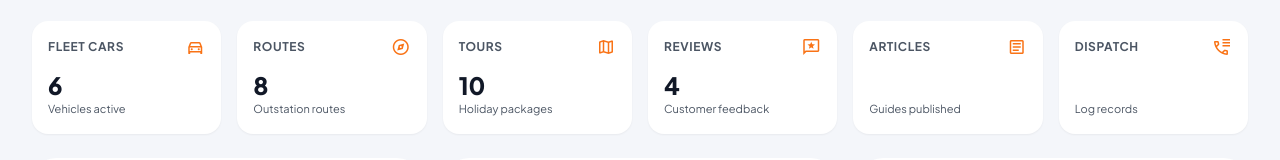
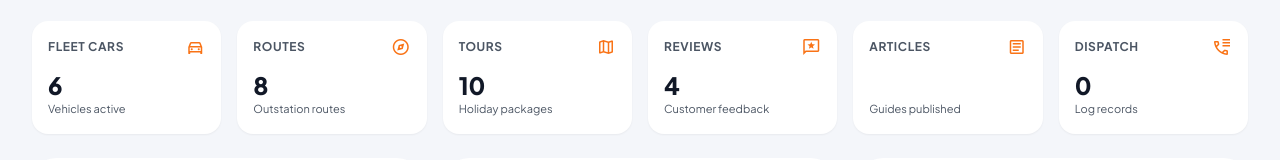
Before and after one commit to Rajan1129/DuttaTour-Travels, a React (Vite) app in the folder client/: page /admin in a window 1280 px wide. Shown: the part 150-310 px from the top of the page. Built offline with nearby package versions, Linux system fonts and the light colour scheme; sample sign-in values are in the browser's storage.

Commit message:
fix: permanently purge fake mock dispatch entries (Rajesh Kumar & Sunil Sharma) from Admin Dispatch Desk

```diff
--- a/client/src/data/business.js
+++ b/client/src/data/business.js
@@ -574,7 +574,16 @@ export function recordBookingInquiry({ name, phone, pickup, drop, car, date, not
   if (typeof window === "undefined") return;
   try {
     const raw = localStorage.getItem("dutta_admin_inquiries");
-    const list = raw ? JSON.parse(raw) : [];
+    const parsed = raw ? JSON.parse(raw) : [];
+    const list = Array.isArray(parsed)
+      ? parsed.filter(
+          (inq) =>
+            inq.id !== "inq-101" &&
+            inq.id !== "inq-102" &&
+            inq.name !== "Rajesh Kumar" &&
+            inq.name !== "Sunil Sharma"
+        )
+      : [];
     const newEntry = {
       id: "inq-" + Date.now(),
       date: date || new Date().toLocaleDateString("en-IN", { month: "short", day: "numeric", hour: "2-digit", minute: "2-digit" }),
@@ -602,6 +611,7 @@ export function resetAllData() {
     localStorage.removeItem("dutta_admin_tours");
     localStorage.removeItem("dutta_admin_stats");
     localStorage.removeItem("dutta_admin_testimonials");
+    localStorage.removeItem("dutta_admin_inquiries");
   }
   Object.keys(business).forEach((k) => delete business[k]);
   Object.assign(business, JSON.parse(JSON.stringify(defaultBusiness)));
--- a/client/src/pages/admin/AdminDashboard.jsx
+++ b/client/src/pages/admin/AdminDashboard.jsx
@@ -393,33 +393,24 @@ export default function AdminDashboard() {
   const [isEditingArticle, setIsEditingArticle] = useState(false);
   const [previewMode, setPreviewMode] = useState(false);
 
-  // 8. Inquiries / Dispatch Desk
+  // 8. Inquiries / Dispatch Desk (Real bookings only - zero fake mock entries)
   const [inquiries, setInquiries] = useState(() => {
+    try {
       const saved = localStorage.getItem("dutta_admin_inquiries");
-    return saved
-      ? JSON.parse(saved)
-      : [
-          {
-            id: "inq-101",
-            date: "Today, 10:15 AM",
-            name: "Rajesh Kumar",
-            phone: "+91 98160-XXXXX",
-            pickup: "Amb Andaura Vande Bharat Platform",
-            drop: "Chintpurni Devi Shrine",
-            car: "Toyota Innova Crysta",
-            status: "Confirmed",
-          },
-          {
-            id: "inq-102",
-            date: "Yesterday",
-            name: "Sunil Sharma",
-            phone: "+91 94180-XXXXX",
-            pickup: "Prem Nagar, Una",
-            drop: "Chandigarh Airport (IXC)",
-            car: "Maruti Ertiga",
-            status: "Completed",
-          },
-        ];
+      if (!saved) return [];
+      const parsed = JSON.parse(saved);
+      return Array.isArray(parsed)
+        ? parsed.filter(
+            (inq) =>
+              inq.id !== "inq-101" &&
+              inq.id !== "inq-102" &&
+              inq.name !== "Rajesh Kumar" &&
+              inq.name !== "Sunil Sharma"
+          )
+        : [];
+    } catch {
+      return [];
+    }
   });
   const [newInqName, setNewInqName] = useState("");
   const [newInqPhone, setNewInqPhone] = useState("");
@@ -439,12 +430,52 @@ export default function AdminDashboard() {
     localStorage.setItem("dutta_admin_inquiries", JSON.stringify(inquiries));
   }, [inquiries]);
 
+  // Purge any legacy fake mock entries from localStorage on mount
+  useEffect(() => {
+    try {
+      const saved = localStorage.getItem("dutta_admin_inquiries");
+      if (saved) {
+        const parsed = JSON.parse(saved);
+        if (Array.isArray(parsed)) {
+          const cleaned = parsed.filter(
+            (inq) =>
+              inq.id !== "inq-101" &&
+              inq.id !== "inq-102" &&
+              inq.name !== "Rajesh Kumar" &&
+              inq.name !== "Sunil Sharma"
+          );
+          if (cleaned.length !== parsed.length) {
+            localStorage.setItem("dutta_admin_inquiries", JSON.stringify(cleaned));
+            setInquiries(cleaned);
+          }
+        }
+      }
+    } catch (e) {
+      console.error(e);
+    }
+  }, []);
+
   // Listen for customer bookings submitted from anywhere on the live website
   useEffect(() => {
     const handleInqUpdate = () => {
+      try {
         const saved = localStorage.getItem("dutta_admin_inquiries");
         if (saved) {
-        setInquiries(JSON.parse(saved));
+          const parsed = JSON.parse(saved);
+          if (Array.isArray(parsed)) {
+            setInquiries(
+              parsed.filter(
+                (inq) =>
+                  inq.id !== "inq-101" &&
+                  inq.id !== "inq-102" &&
+                  inq.name !== "Rajesh Kumar" &&
+                  inq.name !== "Sunil Sharma"
+              )
+            );
+          }
+        }
+      } catch (err) {
+        console.error("Error syncing inquiries", err);
       }
     };
     window.addEventListener("dutta_inquiries_updated", handleInqUpdate);
@@ -2212,7 +2243,18 @@ export default function AdminDashboard() {
               </h3>
 
               <div className="flex flex-col gap-3">
-                {inquiries.map((inq) => (
+                {inquiries.length === 0 ? (
+                  <div className={`text-center py-12 px-4 rounded-2xl ${c.innerBg} border border-dashed ${isDark ? "border-white/10" : "border-gray-200"}`}>
+                    <span className="material-symbols-outlined text-[40px] text-gray-400 mb-2 block">
+                      inbox
+                    </span>
+                    <h4 className={`text-sm font-bold ${c.textPrimary}`}>No Active Dispatches</h4>
+                    <p className={`text-xs ${c.textSecondary} mt-1 max-w-sm mx-auto`}>
+                      Bookings and inquiries submitted by real customers via website forms, call requests, and the 24/7 AI chatbot will appear here in real-time.
+                    </p>
+                  </div>
+                ) : (
+                  inquiries.map((inq) => (
                     <div
                       key={inq.id}
                       className={`p-4 rounded-2xl ${c.innerBg} flex flex-col sm:flex-row sm:items-center justify-between gap-3`}
@@ -2284,7 +2326,8 @@ export default function AdminDashboard() {
                         </button>
                       </div>
                     </div>
-                ))}
+                  ))
+                )}
               </div>
             </div>
           </div>
```
Lines whose indentation alone changed are shown as unchanged.
